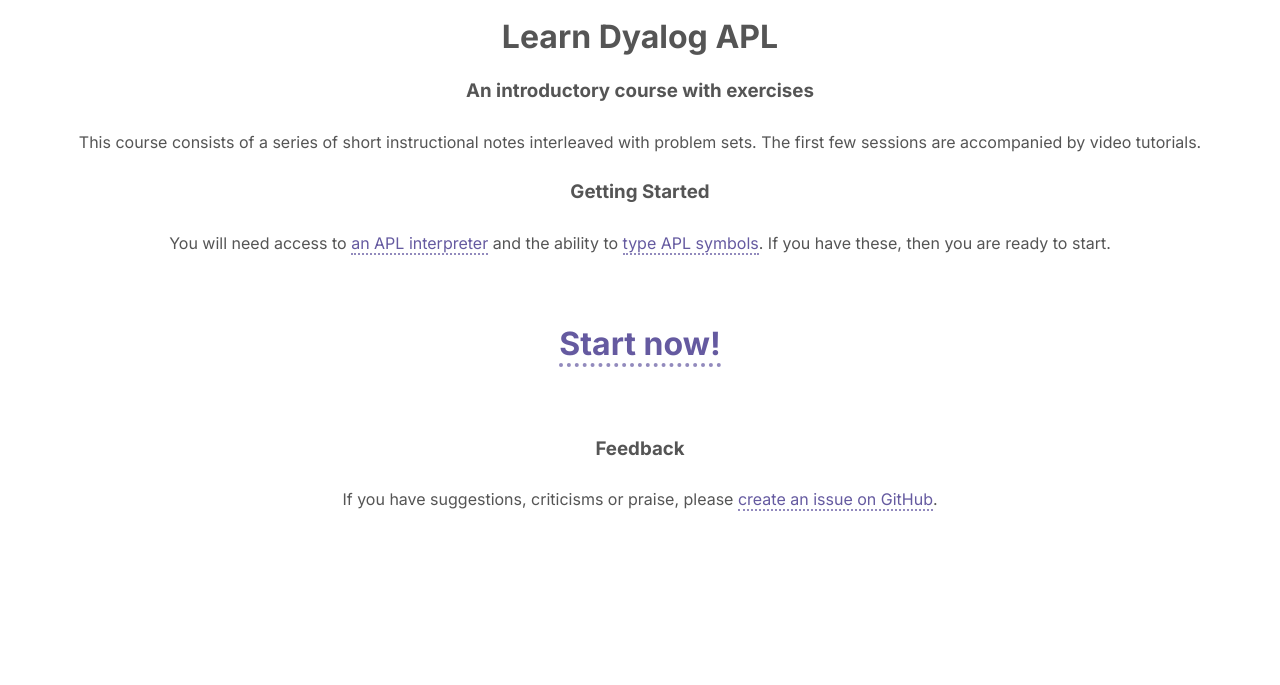
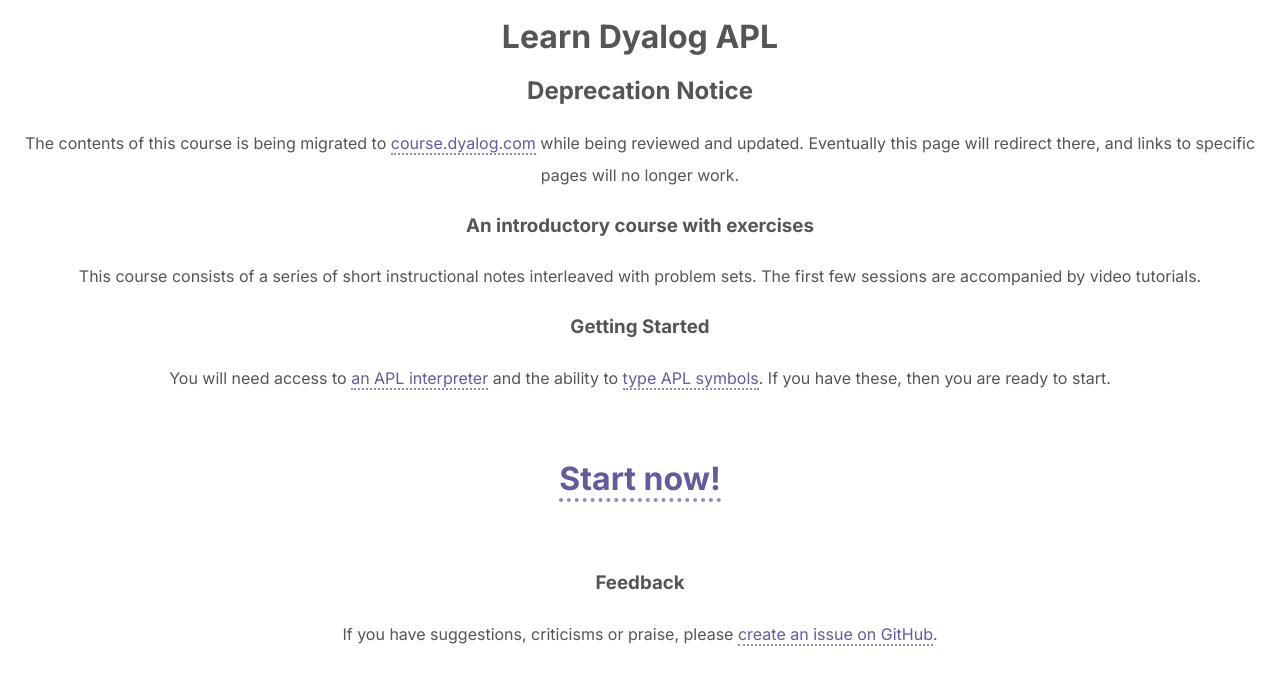
Before and after one commit to rikedyp/APLWorkshop, a Jekyll site: the page built from index.md, in a window 1280 px wide. Shown: the top 685 px of the page. Built offline with Jekyll 4.4.1, drawn with Linux system fonts in a browser that asks for light colours; our own code applies the rules of GitHub Pages for plain Markdown files.

Commit message:
Deprecation notice

```diff
--- a/index.md
+++ b/index.md
@@ -4,6 +4,9 @@ layout: home
 # Learn Dyalog APL
 
 <div align="center" markdown="1">
+
+## Deprecation Notice
+The contents of this course is being migrated to <a href="https://course.dyalog.com">course.dyalog.com</a> while being reviewed and updated. Eventually this page will redirect there, and links to specific pages will no longer work.
 
 ### An introductory course with exercises
 
```
